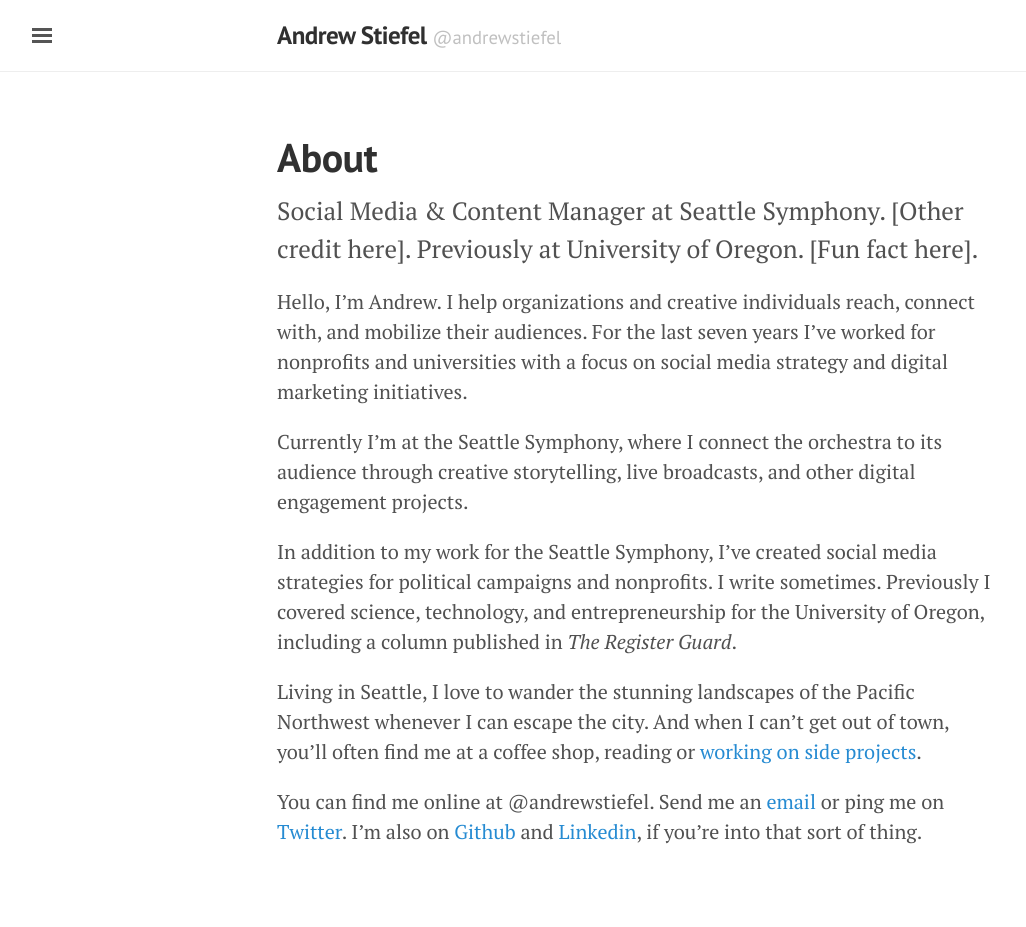
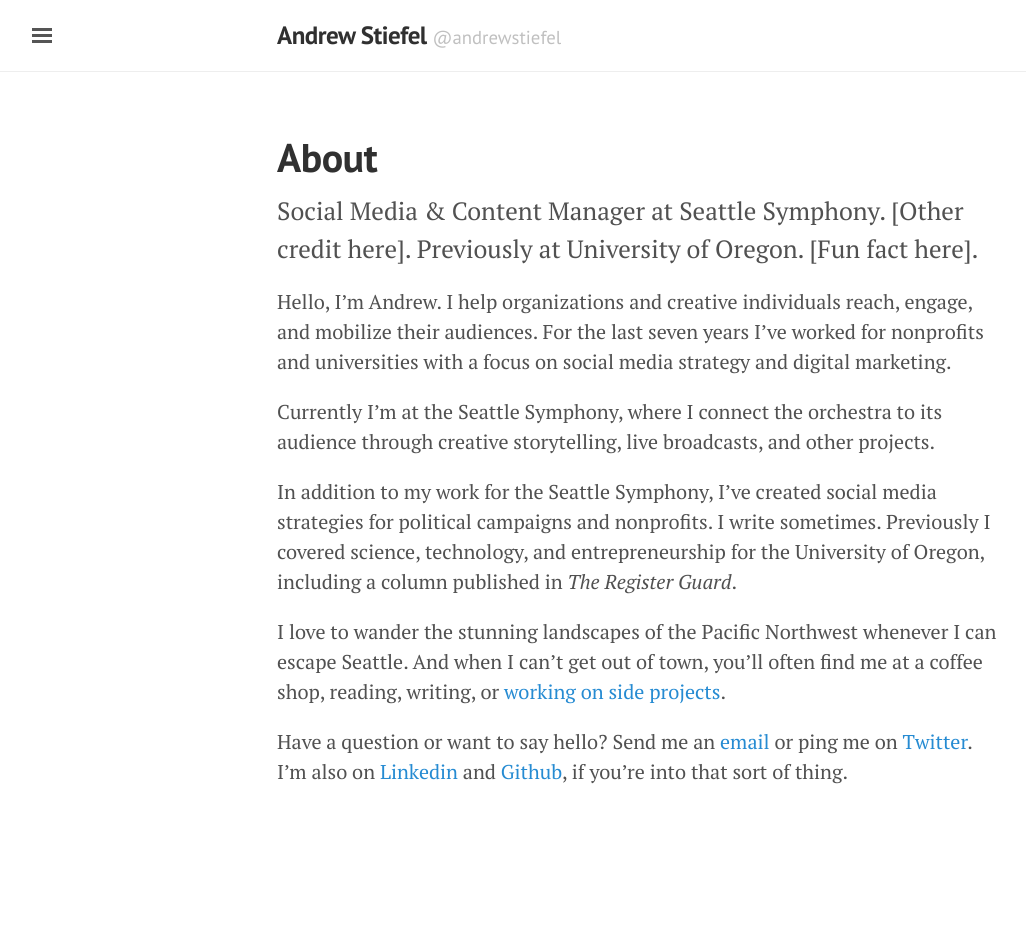
Before and after one commit to andrewstiefel/andrewstiefel.com, a Jekyll site: the page built from about.md, in a window 1280 px wide. Shown: the whole page, without its empty margins (3-1029 px from the left). Built offline with Jekyll 4.4.1, drawn with Linux system fonts in a browser that asks for light colours; after the commit the page ends 900 px from its top, so only the background shows below that.

Commit message:
Update about.md

```diff
--- a/_includes/sidebar.html
+++ b/_includes/sidebar.html
@@ -25,9 +25,6 @@
       {% endif %}
     {% endfor %}
 
-    <a class="sidebar-nav-item" href="{{ site.github.repo }}/archive/v{{ site.version }}.zip">Download</a>
-    <a class="sidebar-nav-item" href="{{ site.github.repo }}">GitHub project</a>
-    <span class="sidebar-nav-item">Currently v{{ site.version }}</span>
   </nav>
 
   <div class="sidebar-item">
--- a/about.md
+++ b/about.md
@@ -5,12 +5,12 @@
 
 <p class="lead">Social Media & Content Manager at Seattle Symphony. [Other credit here]. Previously at University of Oregon. [Fun fact here].</p>
 
-Hello, I’m Andrew. I help organizations and creative individuals reach, connect with, and mobilize their audiences. For the last seven years I’ve worked for nonprofits and universities with a focus on social media strategy and digital marketing initiatives.
+Hello, I’m Andrew. I help organizations and creative individuals reach, engage, and mobilize their audiences. For the last seven years I’ve worked for nonprofits and universities with a focus on social media strategy and digital marketing.
 
-Currently I’m at the Seattle Symphony, where I connect the orchestra to its audience through creative storytelling, live broadcasts, and other digital engagement projects.
+Currently I’m at the Seattle Symphony, where I connect the orchestra to its audience through creative storytelling, live broadcasts, and other projects.
 
 In addition to my work for the Seattle Symphony, I've created social media strategies for political campaigns and nonprofits. I write sometimes. Previously I covered science, technology, and entrepreneurship for the University of Oregon, including a column published in _The Register Guard_.
 
-Living in Seattle, I love to wander the stunning landscapes of the Pacific Northwest whenever I can escape the city. And when I can't get out of town, you'll often find me at a coffee shop, reading or [working on side projects](https://andrewstiefel.net).
+I love to wander the stunning landscapes of the Pacific Northwest whenever I can escape Seattle. And when I can't get out of town, you'll often find me at a coffee shop, reading, writing, or [working on side projects](https://andrewstiefel.net).
 
-You can find me online at @andrewstiefel. Send me an [email](mailto:andrew@andrewstiefel.com) or ping me on [Twitter](https://twitter.com/andrewstiefel). I'm also on [Github](https://github.com/andrewstiefel) and [Linkedin](https://www.linkedin.com/in/andrewstiefel), if you're into that sort of thing.
+Have a question or want to say hello? Send me an [email](mailto:andrew@andrewstiefel.com) or ping me on [Twitter](https://twitter.com/andrewstiefel). I'm also on [Linkedin](https://www.linkedin.com/in/andrewstiefel) and [Github](https://github.com/andrewstiefel), if you're into that sort of thing.
```
